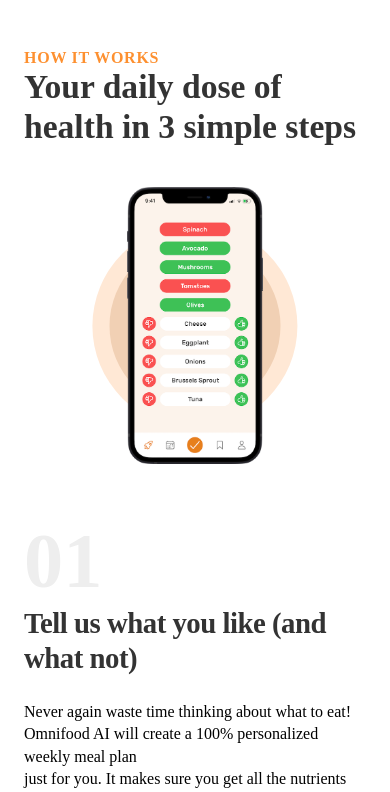
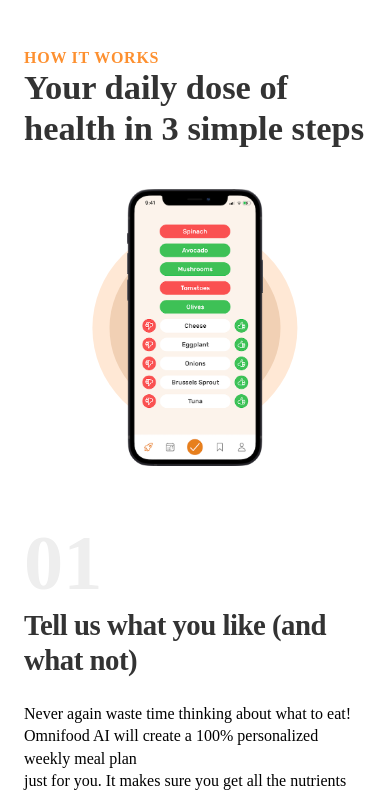
Before and after one commit to prasanth2002/Omni-Food, a plain HTML site: page index.html in a window 390 px wide. Shown: the part 997-1789 px from the top of the page. Drawn offline with nearby package versions, Linux system fonts and the light colour scheme.

Commit message:
Add files via upload

```diff
--- a/css/quries.css
+++ b/css/quries.css
@@ -381,7 +381,7 @@
         gap: 2.5rem;
     }
     .heading-secondary {
-        font-size: 4.2rem;
+        font-size: 4.3rem;
         line-height: 1.2;
         color: #333;
         margin-bottom: 5rem;
--- a/css/style.css
+++ b/css/style.css
@@ -561,7 +561,6 @@
     display: grid;
     grid-template-columns: 2fr 2fr;
     gap: 2.5rem;
-
 }
 
 .testimonial-img {
```
